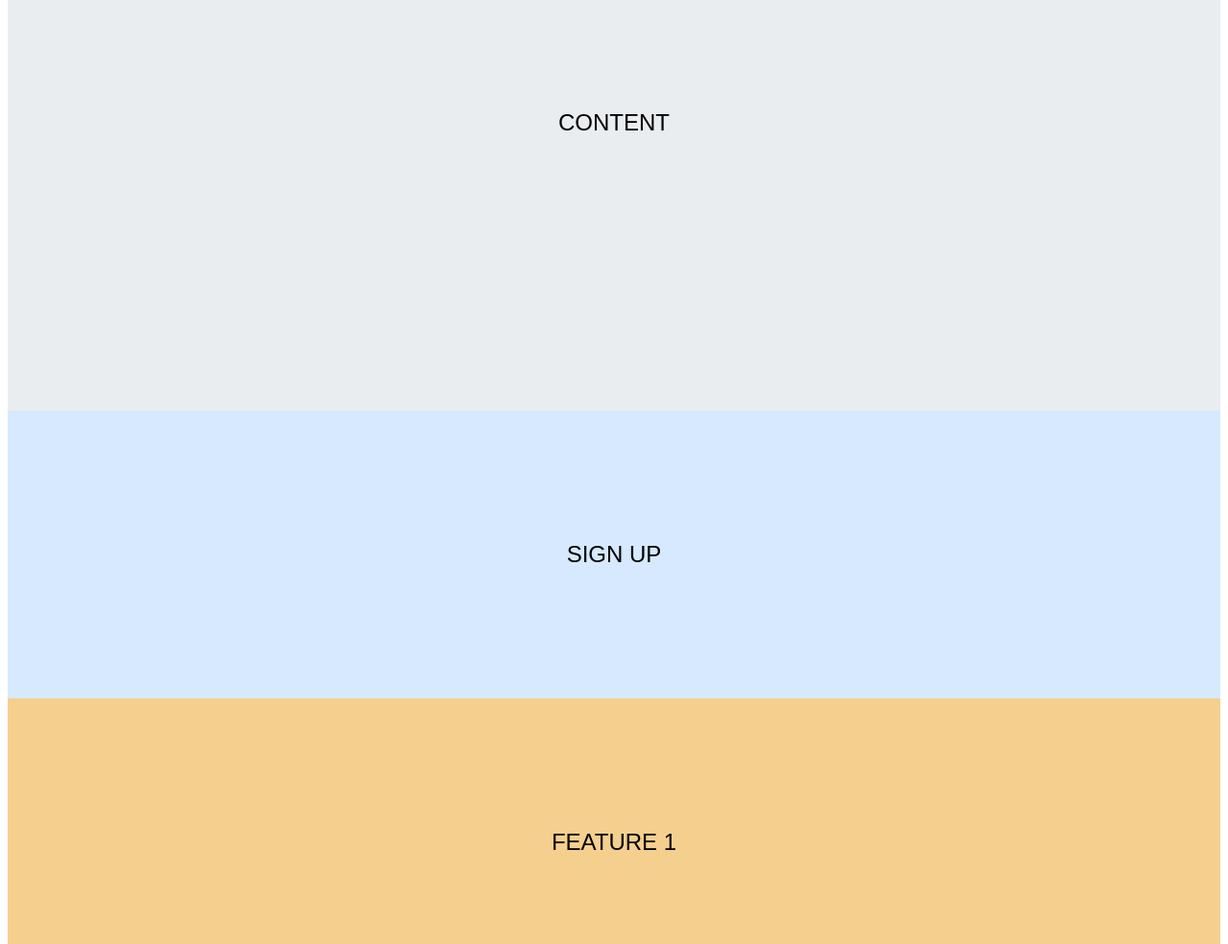
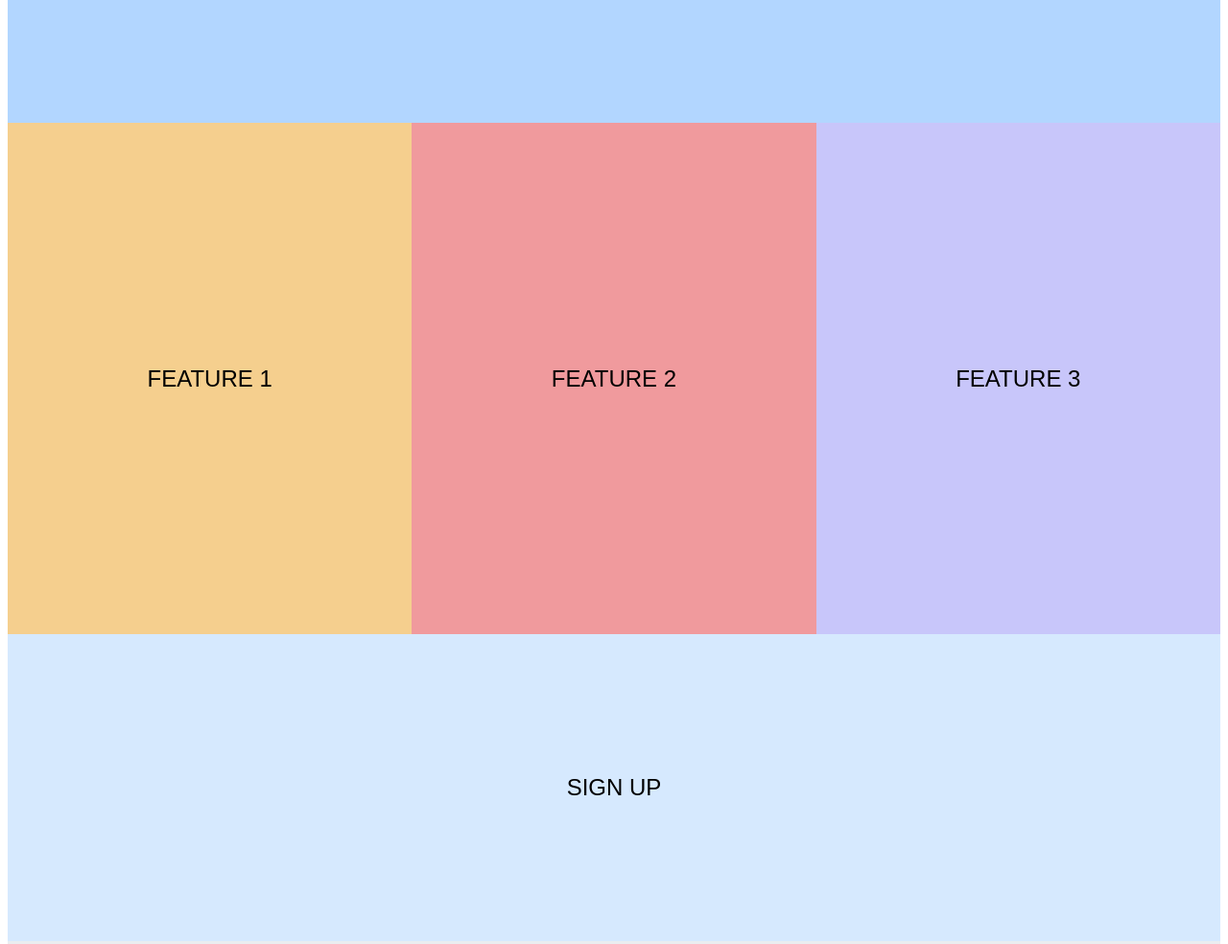
Before and after one commit to motech99/responsive-design-lesson, a plain HTML site: page index.html in a window 1280 px wide. Shown: the part 560-1544 px from the top of the page at 96% size. Drawn offline with Linux system fonts and the light colour scheme.

Commit message:
completed lesson

```diff
--- a/index.html
+++ b/index.html
@@ -21,13 +21,13 @@
       <section id="sign-up">
         SIGN UP
       </section>
-      <section id="feature-1">
+      <section class="feature" id="feature-1">
         FEATURE 1
       </section>
-      <section id="feature-2">
+      <section class="feature" id="feature-2">
         FEATURE 2
       </section>
-      <section id="feature-3">
+      <section class="feature" id="feature-3">
         FEATURE 3
       </section>
     </article>
--- a/style.css
+++ b/style.css
@@ -5,7 +5,7 @@ article {
 
 article > * {
   width: 100%;
-  height: 300px;
+  height: 50vh;
   display: flex;
   justify-content: center;
   align-items: center;
@@ -15,31 +15,56 @@ article > * {
 }
 
 nav {
-  background-color: #5995DA;
+  background-color: #5995da;
   height: 80px;
 }
 
 header {
-  background-color: #B2D6FF;
+  background-color: #b2d6ff;
 }
 
 main {
-  background-color: #EAEDF0;
-  height: 600px;
+  background-color: #eaedf0;
+  height: 100vh;
 }
 
 #sign-up {
-  background-color: #D6E9FE;
+  background-color: #d6e9fe;
 }
 
 #feature-1 {
-  background-color: #F5CF8E;
+  background-color: #f5cf8e;
 }
 
 #feature-2 {
-  background-color: #F09A9D;
+  background-color: #f09a9d;
 }
 
 #feature-3 {
-  background-color: #C8C6FA;
+  background-color: #c8c6fa;
 }
+
+@media only screen and (min-width: 500px) and (max-width: 899px) {
+  body > article > section {
+    flex: 50%;
+    height: 50vw;
+  }
+}
+
+@media only screen and (min-width: 900px) {
+  .feature {
+    flex: 1;
+    height: calc(1.25 * (100vw /3))
+  }
+
+  #sign-up {
+    order: 1;
+    height: 25vw;
+  }
+  main {
+    order: 2;
+  }
+  header {
+    height: 75vh;
+  }
+}
```
